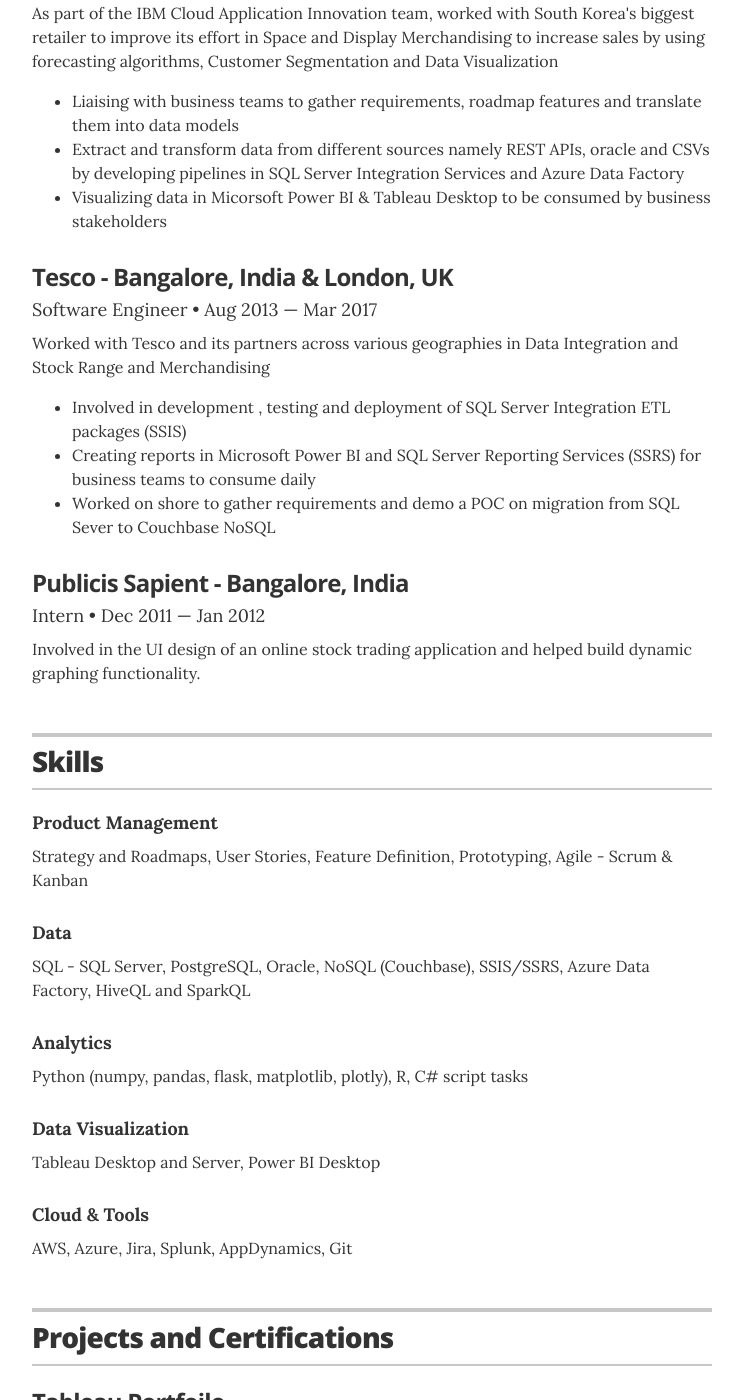
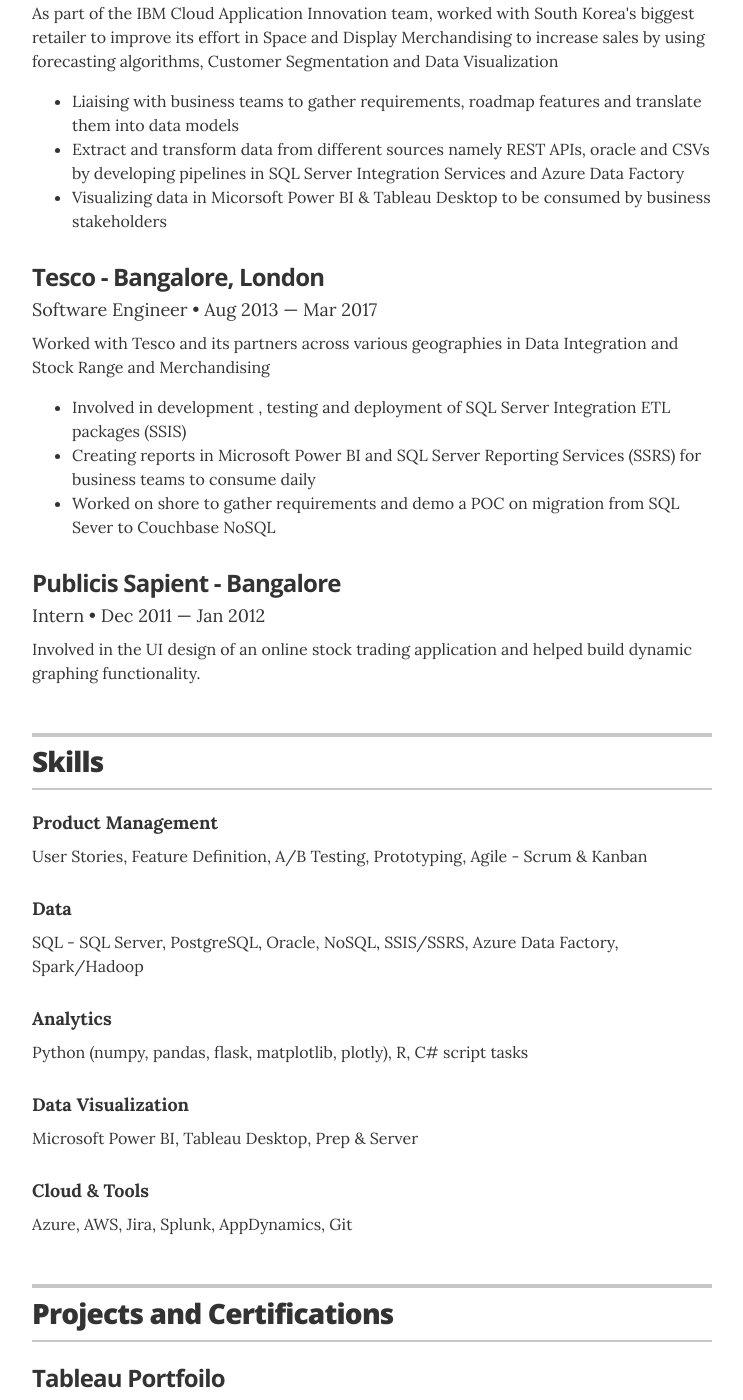
Before and after one commit to robathija/rohit-resume, a Jekyll site: the page built from index.html, in a window 1280 px wide and 1400 px high, scrolled down 668 px. Shown: the whole window, without its empty margins (268-1011 px from the left). Built offline with Jekyll 4.4.1, drawn with Linux system fonts in a browser that asks for light colours; some of the changed text lies outside the part shown.

Commit message:
Small changes to skills

```diff
--- a/_data/experience.yml
+++ b/_data/experience.yml
@@ -1,19 +1,19 @@
 # Jobs
 # IBM Korea
-- company: IBM - Seoul, South Korea
+- company: IBM Korea - Seoul
   position: Senior Technical Specialist
   duration: Mar 2017 &mdash; Present
   summary: As part of the IBM Cloud Application Innovation team, worked with South Korea's biggest retailer to improve its effort in Space and Display Merchandising to increase sales by using forecasting algorithms, Customer Segmentation and Data Visualization<ul class="resume-item-list"><li>Liaising with business teams to gather requirements, roadmap features and translate them into data models</li><li>Extract and transform data from different sources namely REST APIs, oracle and CSVs by developing pipelines in SQL Server Integration Services and Azure Data Factory</li><li>Visualizing data in Micorsoft Power BI & Tableau Desktop to be consumed by business stakeholders</li></ul>
 
 # Tesco PLC
-- company: Tesco - Bangalore, India & London, UK
+- company: Tesco - Bangalore, London
   position: Software Engineer
   duration:  Aug 2013 &mdash; Mar 2017
   summary: Worked with Tesco and its partners across various geographies in Data Integration and Stock Range and Merchandising<ul class="resume-item-list"><li>Involved in development , testing and deployment of SQL Server Integration ETL packages (SSIS)</li><li>Creating reports in Microsoft Power BI and SQL Server Reporting Services (SSRS) for business teams to consume daily</li><li>Worked on shore to gather requirements and demo a POC on migration from SQL Sever to Couchbase NoSQL</li>
 
 
 # Sapient
-- company: Publicis Sapient - Bangalore, India
+- company: Publicis Sapient - Bangalore
   position: Intern
   duration:   Dec 2011  &mdash; Jan 2012
   summary: Involved in the UI design of an online stock trading application and helped build dynamic graphing functionality.
--- a/_data/skills.yml
+++ b/_data/skills.yml
@@ -2,11 +2,11 @@
 
 # Product
 - skill: Product Management
-  description: Strategy and Roadmaps, User Stories, Feature Definition, Prototyping, Agile - Scrum & Kanban
+  description: User Stories, Feature Definition, A/B Testing, Prototyping, Agile - Scrum & Kanban
 
 # Data
 - skill: Data
-  description: SQL - SQL Server, PostgreSQL, Oracle, NoSQL (Couchbase), SSIS/SSRS, Azure Data Factory, HiveQL and SparkQL
+  description: SQL - SQL Server, PostgreSQL, Oracle, NoSQL, SSIS/SSRS, Azure Data Factory, Spark/Hadoop
 
 # Programming
 - skill: Analytics
@@ -14,8 +14,8 @@
 
 # Data Analytics and Visualization
 - skill: Data Visualization
-  description: Tableau Desktop and Server, Power BI Desktop
+  description: Microsoft Power BI, Tableau Desktop, Prep & Server
 
 # Tools
 - skill: Cloud & Tools
-  description: AWS, Azure, Jira, Splunk, AppDynamics, Git
+  description: Azure, AWS, Jira, Splunk, AppDynamics, Git
```
